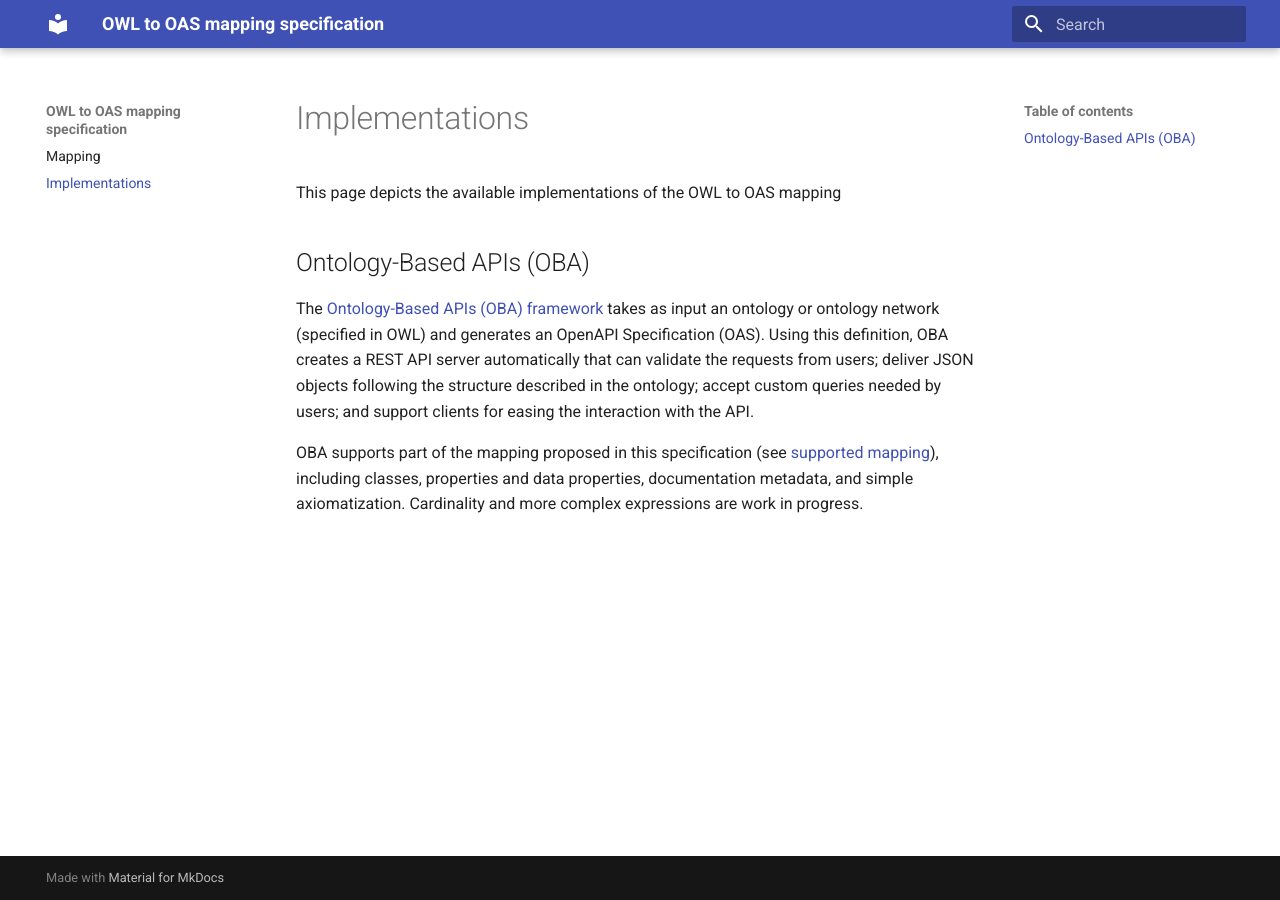
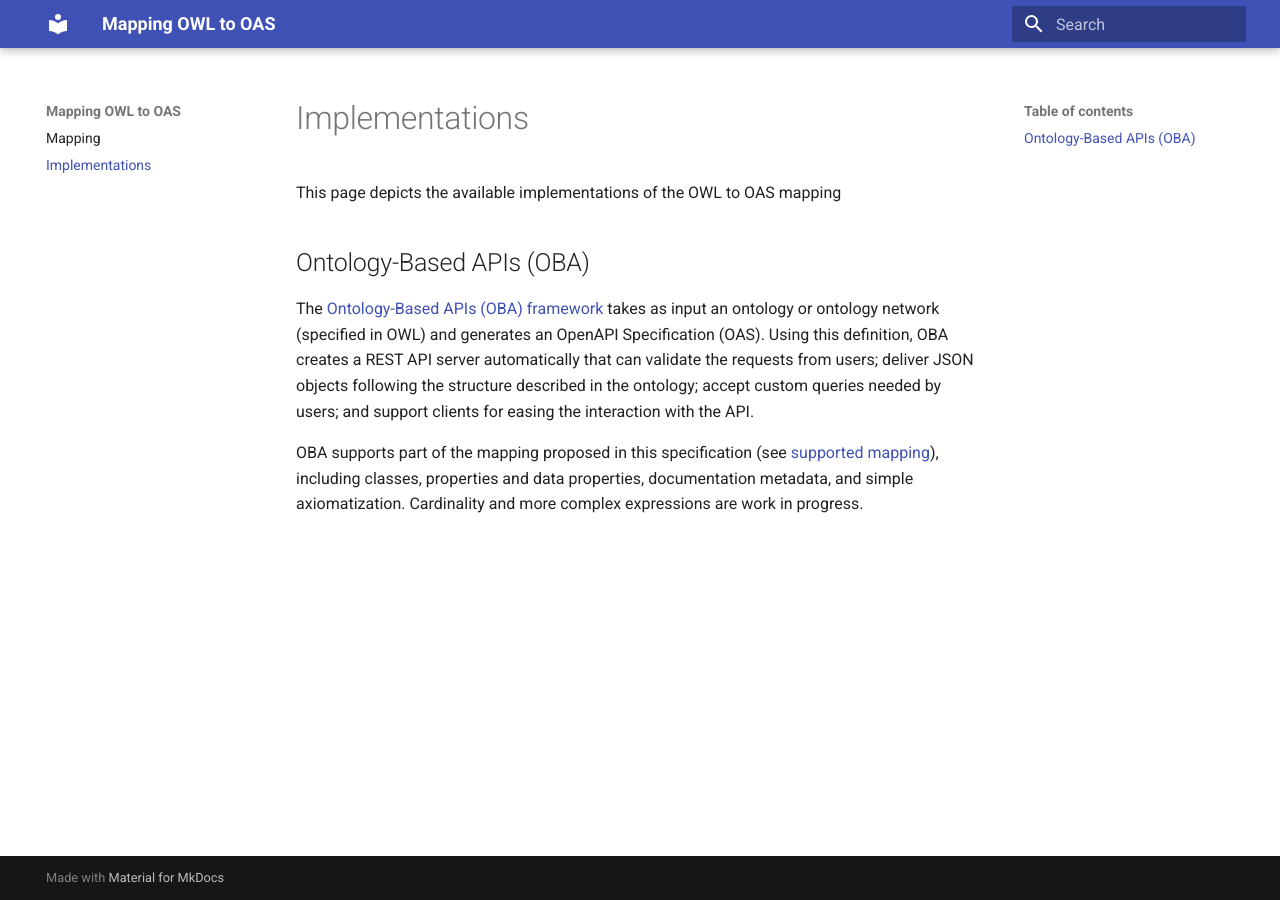
Before and after one commit to oeg-upm/OWL-To-OAS-Specification, an MkDocs documentation site: the page built from docs/implementations.md, in a window 1280 px wide. Built offline with MkDocs 1.6.1 and Material for MkDocs 9.7.7, drawn with Linux system fonts in a browser that asks for light colours.

Commit message:
Update mkdocs.yml

```diff
--- a/mkdocs.yml
+++ b/mkdocs.yml
@@ -1,4 +1,4 @@
-site_name: OWL to OAS mapping specification
+site_name: Mapping OWL to OAS
 nav:
   - Mapping: mapping.md
   - Implementations: implementations.md
```
